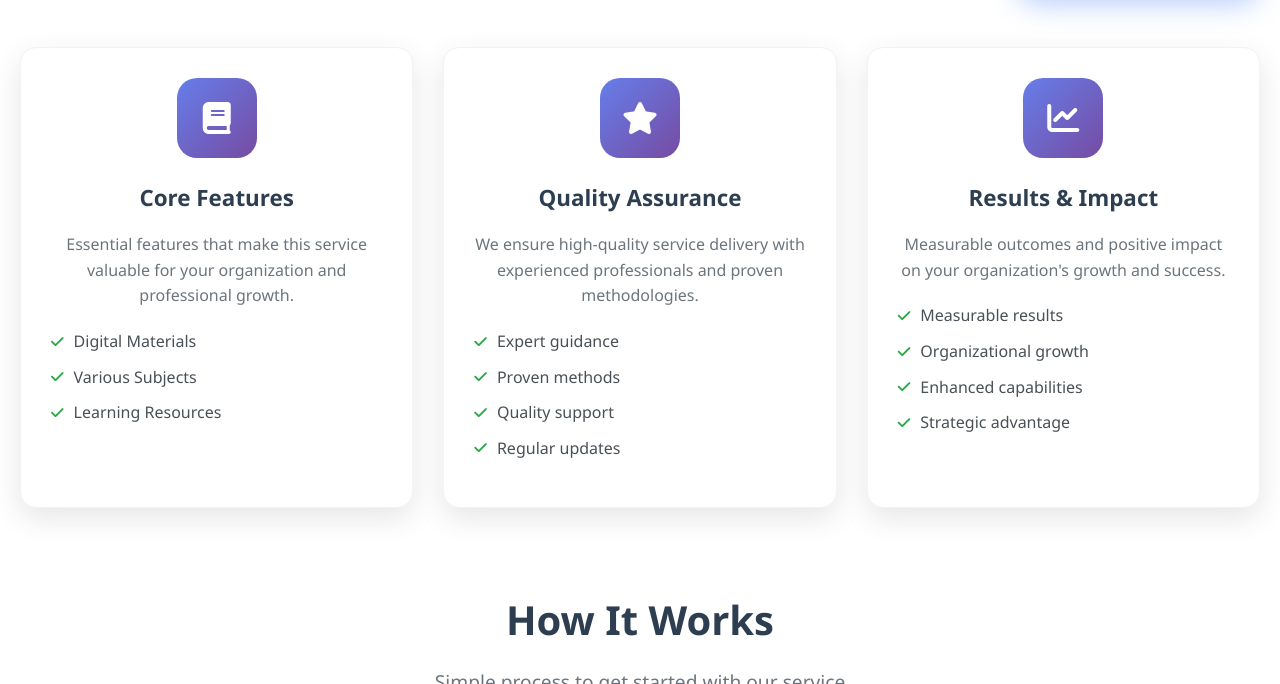
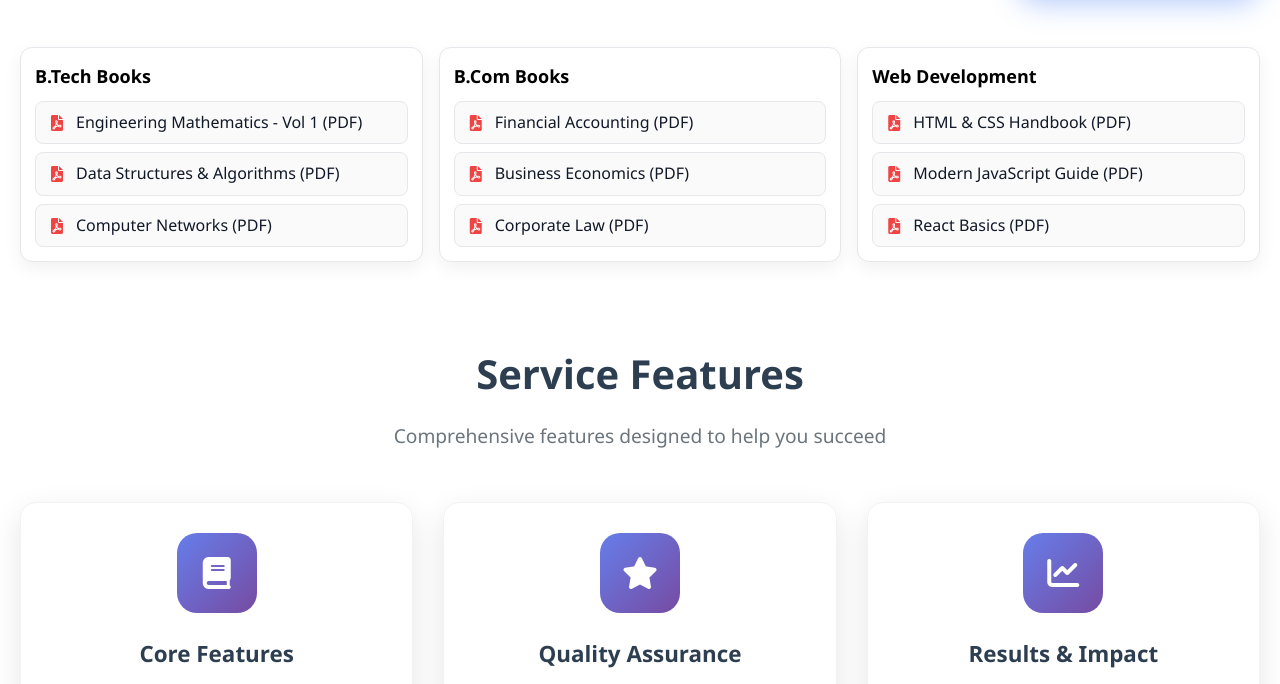
Before and after one commit to Pratistha002/SaarthiXFinal, a plain HTML site: page e-study-material.html in a window 1280 px wide. Shown: the part 786-1470 px from the top of the page. Drawn offline with Linux system fonts and the light colour scheme.

Commit message:
Study_Material

```diff
--- a/e-study-material.html
+++ b/e-study-material.html
@@ -148,6 +148,80 @@
     <!-- Service Content -->
     <section class="service-content">
         <div class="container">
+            <!-- Quick Library Section -->
+            <div class="content-section" id="materials-library">
+                <div class="section-header">
+                    <h2>Study Materials Library</h2>
+                    <p>Browse curated PDFs across popular categories</p>
+                </div>
+
+                <style>
+                    .materials-grid { display: grid; grid-template-columns: repeat(3, minmax(220px, 1fr)); gap: 16px; }
+                    .material-card { background:#fff; border:1px solid #e5e7eb; border-radius:12px; padding:14px; box-shadow:0 6px 18px rgba(0,0,0,0.06); }
+                    .material-card h3 { margin:0 0 10px; font-size:18px; }
+                    .pdf-list { list-style:none; padding:0; margin:0; display:flex; flex-direction:column; gap:8px; }
+                    .pdf-list a { display:flex; align-items:center; gap:8px; padding:8px 10px; border:1px solid #e5e7eb; border-radius:8px; text-decoration:none; color:#111827; background:#fafafa; }
+                    .pdf-list a:hover { background:#f3f4f6; }
+                    .pdf-icon { width:22px; height:22px; display:inline-flex; align-items:center; justify-content:center; color:#ef4444; }
+                    @media (max-width: 900px) { .materials-grid { grid-template-columns: 1fr; } }
+                </style>
+
+                <div class="materials-grid">
+                    <div class="material-card">
+                        <h3>B.Tech Books</h3>
+                        <ul class="pdf-list">
+                            <li><a href="#" download>
+                                <span class="pdf-icon"><i class="fas fa-file-pdf"></i></span>
+                                Engineering Mathematics - Vol 1 (PDF)
+                            </a></li>
+                            <li><a href="#" download>
+                                <span class="pdf-icon"><i class="fas fa-file-pdf"></i></span>
+                                Data Structures & Algorithms (PDF)
+                            </a></li>
+                            <li><a href="#" download>
+                                <span class="pdf-icon"><i class="fas fa-file-pdf"></i></span>
+                                Computer Networks (PDF)
+                            </a></li>
+                        </ul>
+                    </div>
+
+                    <div class="material-card">
+                        <h3>B.Com Books</h3>
+                        <ul class="pdf-list">
+                            <li><a href="#" download>
+                                <span class="pdf-icon"><i class="fas fa-file-pdf"></i></span>
+                                Financial Accounting (PDF)
+                            </a></li>
+                            <li><a href="#" download>
+                                <span class="pdf-icon"><i class="fas fa-file-pdf"></i></span>
+                                Business Economics (PDF)
+                            </a></li>
+                            <li><a href="#" download>
+                                <span class="pdf-icon"><i class="fas fa-file-pdf"></i></span>
+                                Corporate Law (PDF)
+                            </a></li>
+                        </ul>
+                    </div>
+
+                    <div class="material-card">
+                        <h3>Web Development</h3>
+                        <ul class="pdf-list">
+                            <li><a href="#" download>
+                                <span class="pdf-icon"><i class="fas fa-file-pdf"></i></span>
+                                HTML & CSS Handbook (PDF)
+                            </a></li>
+                            <li><a href="#" download>
+                                <span class="pdf-icon"><i class="fas fa-file-pdf"></i></span>
+                                Modern JavaScript Guide (PDF)
+                            </a></li>
+                            <li><a href="#" download>
+                                <span class="pdf-icon"><i class="fas fa-file-pdf"></i></span>
+                                React Basics (PDF)
+                            </a></li>
+                        </ul>
+                    </div>
+                </div>
+            </div>
             <!-- Features Section -->
             <div class="content-section">
                 <div class="section-header">
```
Also changed, not shown: index.html (+2 -2 lines), job-metrics.html (+5 -0 lines).
